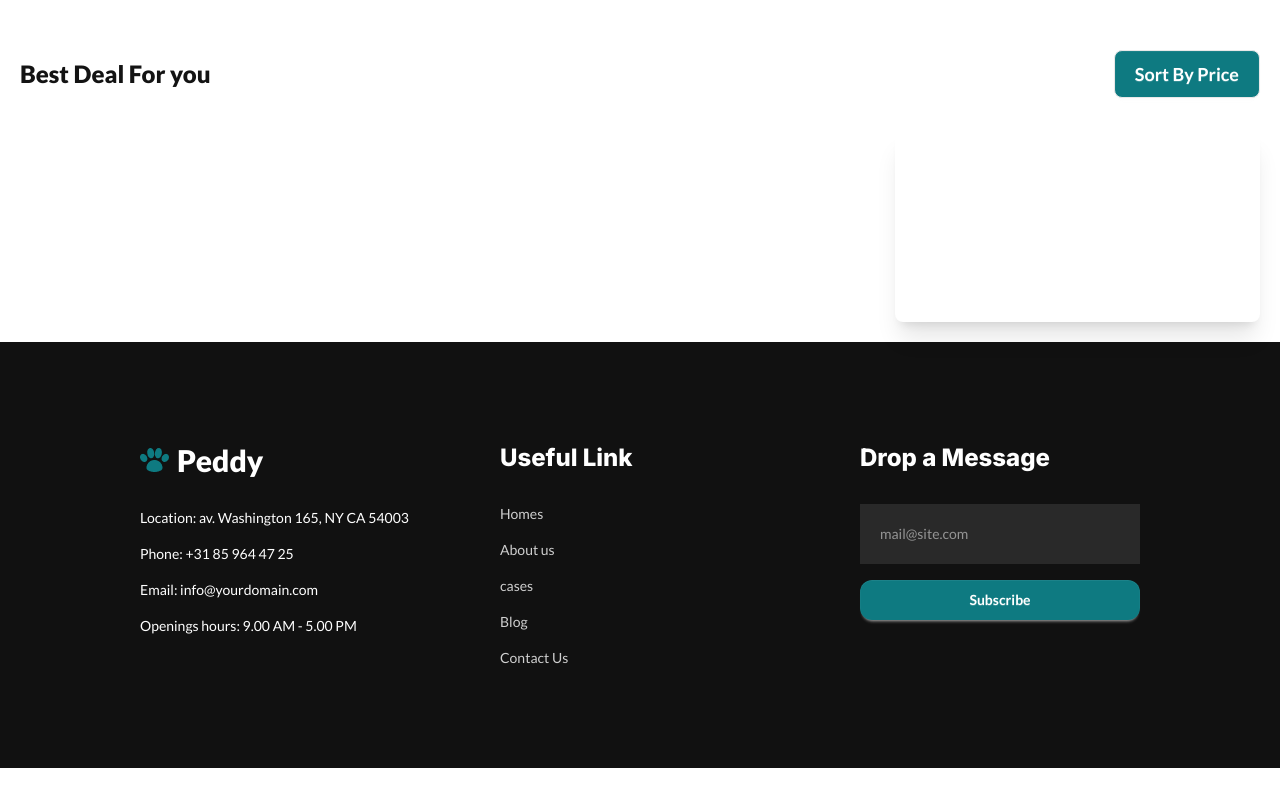
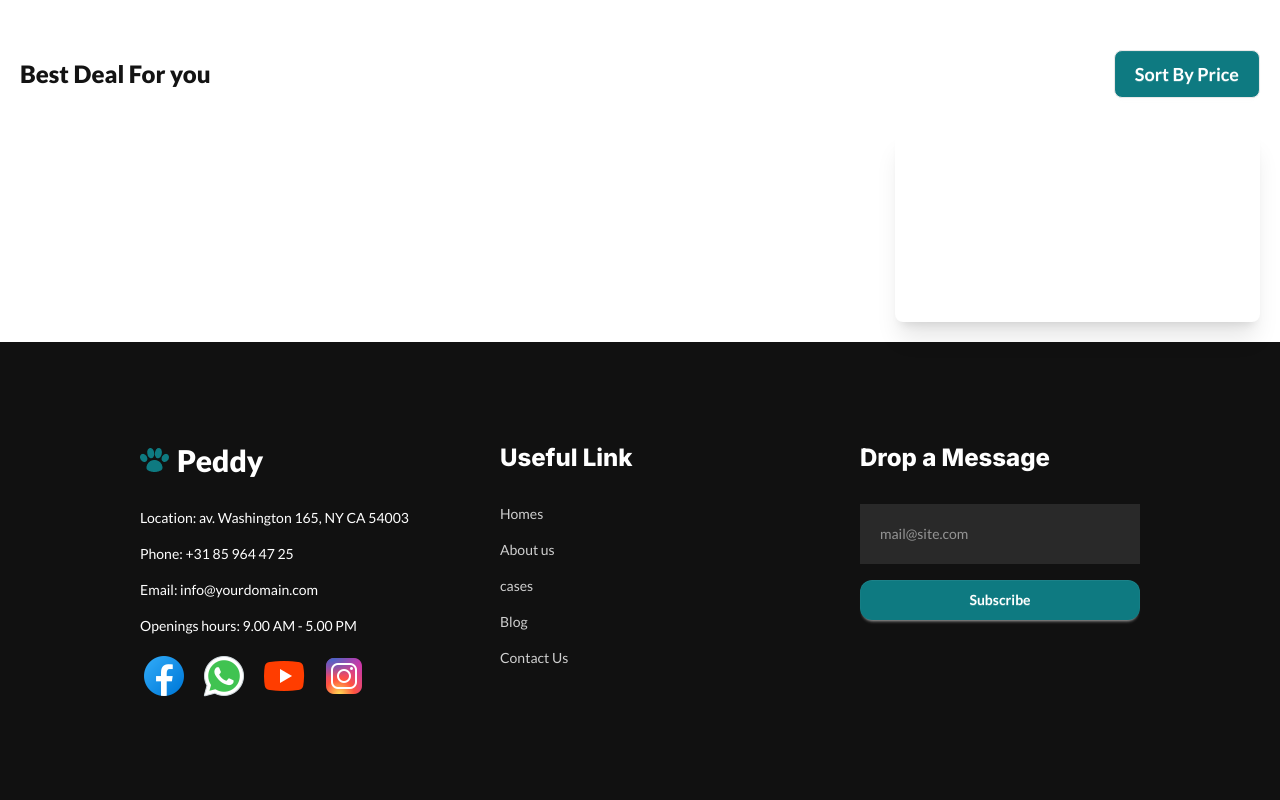
Before and after one commit to Al-Amin018555/peddy, a plain HTML site: page index.html in a window 1280 px wide. Shown: the part 1201-2001 px from the top of the page. Before the commit the page ends 1969 px from the top, so only its background shows below. Drawn offline with nearby package versions, Linux system fonts and the light colour scheme; no server answers.

Commit message:
social links added on footer

```diff
--- a/index.html
+++ b/index.html
@@ -154,6 +154,14 @@
                         <p>Phone: +31 85 964 47 25</p>
                         <p>Email: info@yourdomain.com</p>
                         <p>Openings hours: 9.00 AM - 5.00 PM</p>
+
+                        <div class="flex gap-3">
+                            <a href=""><img src="images/icons8-facebook-logo-48.png" alt=""></a>
+                            <a href=""><img src="images/whatsapp.png" alt=""></a>
+                            <a href=""><img src="images/icons8-youtube-48.png" alt=""></a>
+                            <a href=""><img src="images/icons8-instagram-48.png" alt=""></a>
+
+                        </div>
                     </div>
 
                     <div>
```
Also changed, not shown: images/icons8-facebook-logo-48.png (added), images/icons8-instagram-48.png (added), images/icons8-youtube-48.png (added), images/whatsapp.png (added), images/youtube.jpg (added).
